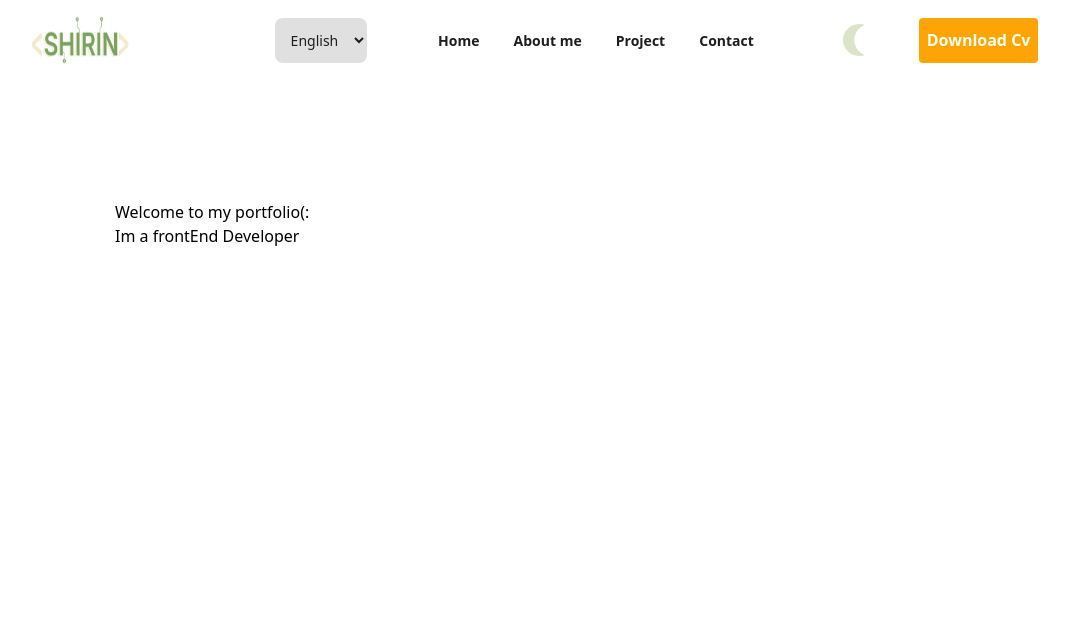
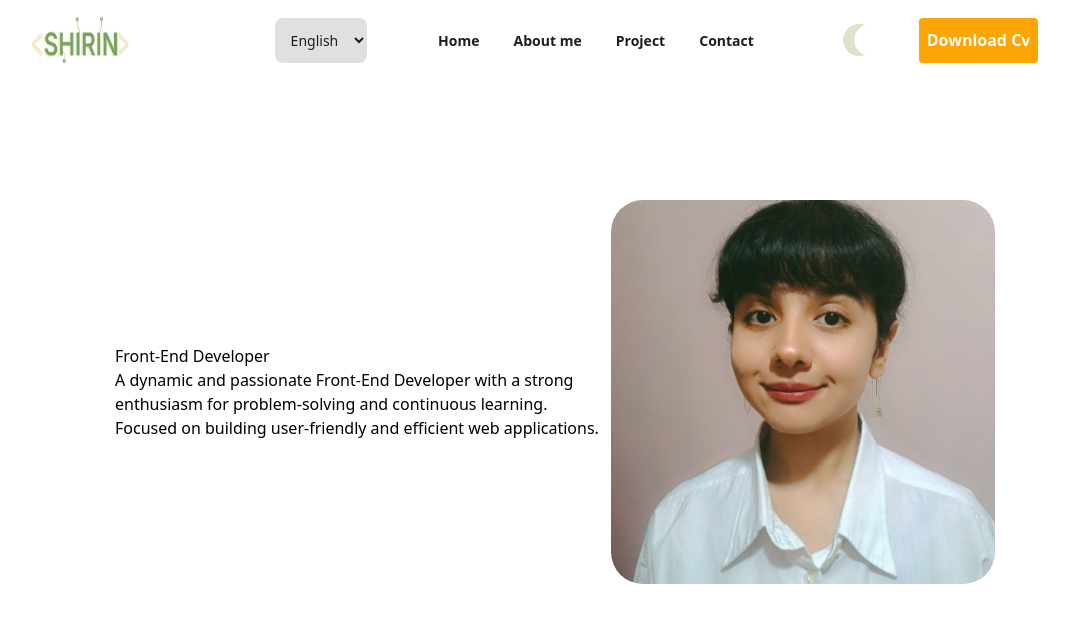
Before and after one commit to shirin-nazari/shirinportfolio, a Next.js app: page /en in a window 1280 px wide. Shown: the top 622 px of the page, without its empty margins (85-1154 px from the left). Built offline with nearby package versions, Linux system fonts and the light colour scheme.

Commit message:
add image

```diff
--- a/messages/en/en.json
+++ b/messages/en/en.json
@@ -8,7 +8,7 @@
     "lightMode": "LightMode"
   },
   "homePage": {
-    "title": "Welcome to my portfolio(:",
-    "description": "Im a  frontEnd Developer "
+    "title": "Front-End Developer",
+    "description": "A dynamic and passionate Front-End Developer with a strong enthusiasm for problem-solving and continuous learning.\nFocused on building user-friendly and efficient web applications."
   }
 }
--- a/src/app/[locale]/components/Hero.tsx
+++ b/src/app/[locale]/components/Hero.tsx
@@ -0,0 +1,18 @@
+import { useTranslations } from 'next-intl';
+import Image from 'next/image';
+import React from 'react';
+import shirin from '@/public/shirin-nazari-bg.jpg';
+
+export const Hero = () => {
+  const t = useTranslations('homePage');
+  return (
+    <div className="flex items-center">
+      <div>
+        {' '}
+        <h1>{t('title')}</h1>
+        <p>{t('description')}</p>
+      </div>
+      <Image alt="profile" src={shirin} className="h-sm w-sm rounded-4xl" />
+    </div>
+  );
+};
--- a/src/app/[locale]/components/Navbar/MobileNavbar.tsx
+++ b/src/app/[locale]/components/Navbar/MobileNavbar.tsx
@@ -20,7 +20,7 @@ const MobileNavbar = () => {
   ];
 
   return (
-    <div className="h-full w-full flex flex-col ">
+    <div className=" flex flex-col p-2">
       <ul className="w-full font-bold text-sm text-dark-mode  dark:text-white-bg ">
         {links.map((link) => (
           <li key={link.href} className="p-2">
@@ -39,7 +39,7 @@ const MobileNavbar = () => {
           classNameChild=" text-dark-mode bg-primary-50"
         />
       </div>
-      <div className="flex p-4">
+      <div className="flex p-2">
         <Image
           onClick={toggleDarkMode}
           src={darkMode ? Light : Moon}
--- a/src/app/[locale]/components/Navbar/Navbar.tsx
+++ b/src/app/[locale]/components/Navbar/Navbar.tsx
@@ -37,7 +37,7 @@ const Navbar = () => {
       </div>
       {/* mobile Design */}
       {isOpenMenu && (
-        <div className="md:hidden absolute top-full left-0 w-full bg-primary-50  p-4">
+        <div className="md:hidden absolute top-full left-0 w-full min-h-5/6 bg-primary-50  p-4">
           <MobileNavbar />
         </div>
       )}
--- a/src/app/[locale]/page.tsx
+++ b/src/app/[locale]/page.tsx
@@ -1,11 +1,9 @@
-import { useTranslations } from 'next-intl';
+import { Hero } from './components/Hero';
 
 export default function Home() {
-  const t = useTranslations('homePage');
   return (
     <div className=" dark:text-white-bg h-full rounded p-50">
-      <h1>{t('title')}</h1>
-      <p>{t('description')}</p>
+      <Hero />
     </div>
   );
 }
```
Also changed, not shown: public/shirin-nazari-bg.jfif (deleted), public/shirin-nazari-bg.jpg (added).
